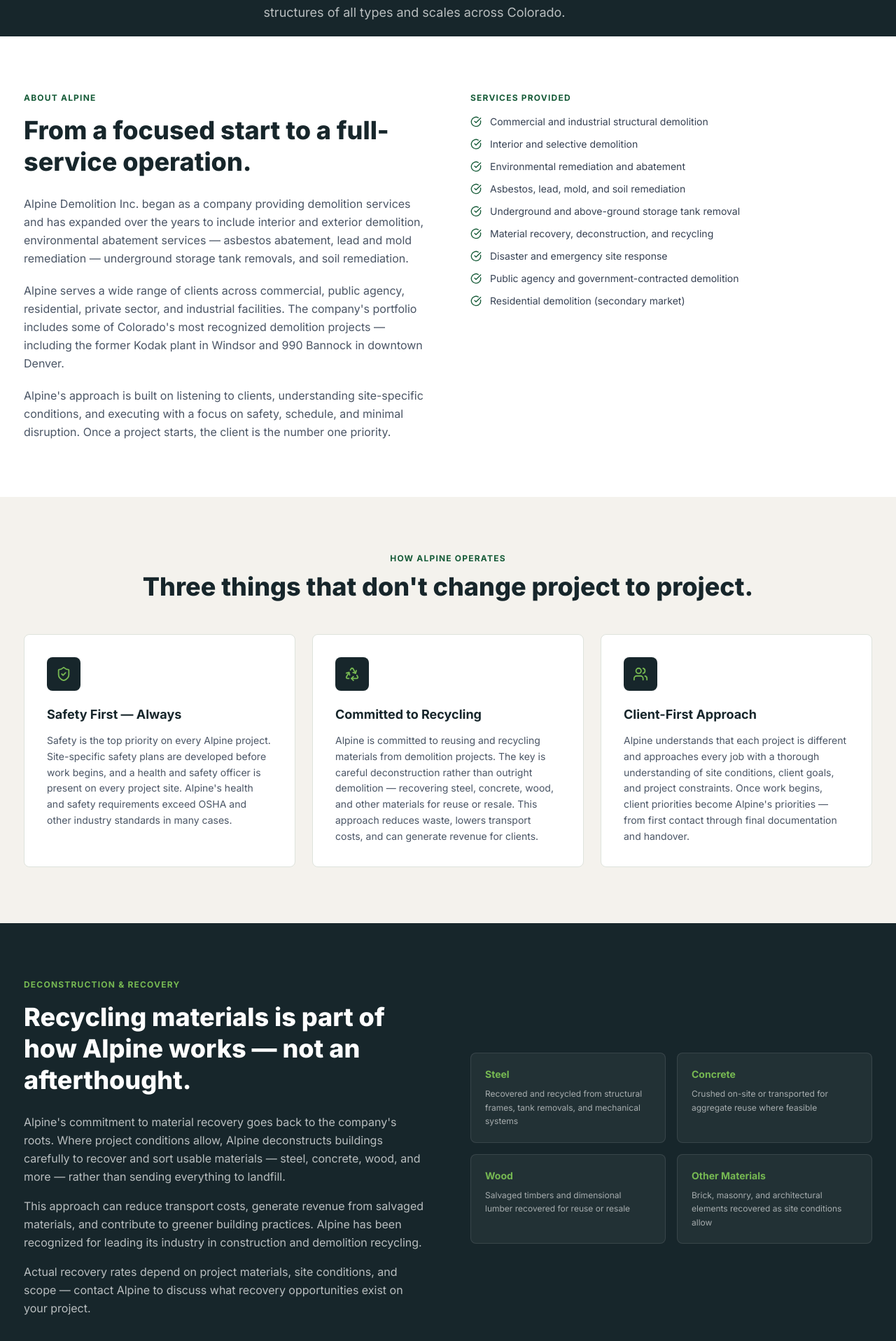
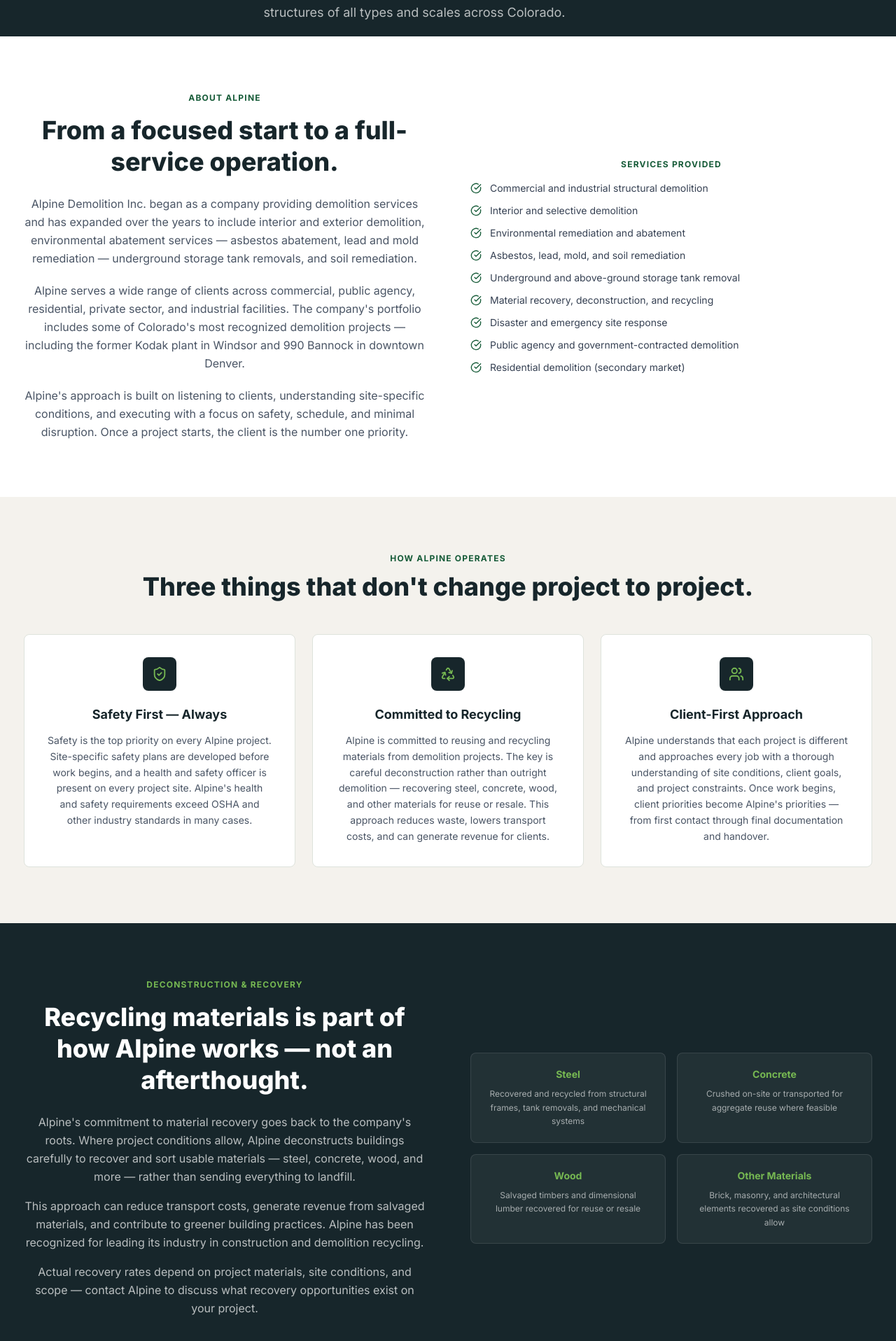
Before and after one commit to AppStudioPros/alpine-demolition, a Next.js app: page /company-profile in a window 1280 px wide. Shown: the part 364-2280 px from the top of the page at 70% size. Built offline with nearby package versions, Linux system fonts and the light colour scheme; no server answers.

Commit message:
style: full centering pass — homepage hero, safety sections, company profile sections, job openings header

```diff
--- a/app/company-profile/page.tsx
+++ b/app/company-profile/page.tsx
@@ -62,8 +62,8 @@
       {/* About */}
       <section className="bg-white py-20">
         <div className="max-w-[1260px] mx-auto px-4 sm:px-6">
-          <div className="grid grid-cols-1 lg:grid-cols-2 gap-16 items-start">
-            <div>
+          <div className="grid grid-cols-1 lg:grid-cols-2 gap-16 items-center">
+            <div className="text-center">
               <p className="text-[#165B38] text-xs font-bold uppercase tracking-widest mb-4">
                 About Alpine
               </p>
@@ -91,7 +91,7 @@
               </div>
             </div>
             <div>
-              <p className="text-[#165B38] text-xs font-bold uppercase tracking-widest mb-4">
+              <p className="text-[#165B38] text-xs font-bold uppercase tracking-widest mb-4 text-center">
                 Services Provided
               </p>
               <ul className="space-y-3">
@@ -122,7 +122,7 @@
             {commitments.map((c) => {
               const Icon = c.icon;
               return (
-                <div key={c.title} className="bg-white rounded-lg border border-[#DEE3DC] p-8">
+                <div key={c.title} className="bg-white rounded-lg border border-[#DEE3DC] p-8 text-center flex flex-col items-center">
                   <div className="w-12 h-12 rounded-lg bg-[#17262B] flex items-center justify-center mb-5">
                     <Icon size={22} className="text-[#76B852]" />
                   </div>
@@ -139,7 +139,7 @@
       <section className="bg-[#17262B] text-white py-20">
         <div className="max-w-[1260px] mx-auto px-4 sm:px-6">
           <div className="grid grid-cols-1 lg:grid-cols-2 gap-16 items-center">
-            <div>
+            <div className="text-center">
               <p className="text-[#76B852] text-xs font-bold uppercase tracking-widest mb-4">
                 Deconstruction & Recovery
               </p>
@@ -171,7 +171,7 @@
                 { label: "Wood", detail: "Salvaged timbers and dimensional lumber recovered for reuse or resale" },
                 { label: "Other Materials", detail: "Brick, masonry, and architectural elements recovered as site conditions allow" },
               ].map((m) => (
-                <div key={m.label} className="bg-white/5 border border-white/10 rounded-lg p-5">
+                <div key={m.label} className="bg-white/5 border border-white/10 rounded-lg p-5 text-center">
                   <p className="text-[#76B852] font-bold text-sm mb-2">{m.label}</p>
                   <p className="text-white/60 text-xs leading-relaxed">{m.detail}</p>
                 </div>
--- a/app/job-openings/page.tsx
+++ b/app/job-openings/page.tsx
@@ -54,10 +54,10 @@
       {/* Job listing */}
       <section className="bg-[#F4F2ED] py-20">
         <div className="max-w-[1260px] mx-auto px-4 sm:px-6">
-          <p className="text-[#165B38] text-xs font-bold uppercase tracking-widest mb-3">
+          <p className="text-[#165B38] text-xs font-bold uppercase tracking-widest mb-3 text-center">
             Current Openings
           </p>
-          <h2 className="text-3xl sm:text-4xl font-extrabold text-[#17262B] mb-10">
+          <h2 className="text-3xl sm:text-4xl font-extrabold text-[#17262B] mb-10 text-center">
             Open Positions
           </h2>
 
--- a/app/page.tsx
+++ b/app/page.tsx
@@ -155,7 +155,7 @@
         <div className="max-w-[1260px] mx-auto px-4 sm:px-6 w-full py-20 md:py-28">
           <div className="grid grid-cols-1 md:grid-cols-2 gap-12 items-center">
             {/* Left: copy */}
-            <div className="text-center md:text-left">
+            <div className="text-center">
               <p className="text-[#76B852] text-xs font-bold tracking-[0.2em] uppercase mb-5">
                 Commercial / Industrial / Environmental
               </p>
@@ -168,7 +168,7 @@
                 Structural demolition, environmental remediation, and material recovery for projects
                 throughout Colorado.
               </p>
-              <div className="flex flex-col sm:flex-row gap-4 justify-center md:justify-start">
+              <div className="flex flex-col sm:flex-row gap-4 justify-center">
                 <a
                   href="#callback-form"
                   className="inline-flex items-center justify-center gap-2 bg-[#165B38] hover:bg-[#1a7044] text-white font-semibold px-8 py-4 rounded text-base transition-colors duration-200"
--- a/app/safety/page.tsx
+++ b/app/safety/page.tsx
@@ -55,8 +55,8 @@
       {/* Core statement */}
       <section className="bg-white py-20">
         <div className="max-w-[1260px] mx-auto px-4 sm:px-6">
-          <div className="grid grid-cols-1 lg:grid-cols-2 gap-16 items-start">
-            <div>
+          <div className="grid grid-cols-1 lg:grid-cols-2 gap-16 items-center">
+            <div className="text-center">
               <p className="text-[#165B38] text-xs font-bold uppercase tracking-widest mb-4">
                 Our Commitment
               </p>
@@ -101,7 +101,7 @@
                   "All OSHA requirements met — often exceeded",
                   "Ongoing staff training in current regulations and procedures",
                 ].map((item) => (
-                  <li key={item} className="flex items-start gap-3 text-gray-700 text-sm">
+                  <li key={item} className="flex items-start gap-3 text-gray-700 text-sm text-left">
                     <ShieldCheck size={16} className="text-[#165B38] mt-0.5 shrink-0" />
                     <span>{item}</span>
                   </li>
@@ -127,7 +127,7 @@
             {pillars.map((p) => {
               const Icon = p.icon;
               return (
-                <div key={p.title} className="bg-white rounded-lg border border-[#DEE3DC] p-8">
+                <div key={p.title} className="bg-white rounded-lg border border-[#DEE3DC] p-8 text-center flex flex-col items-center">
                   <div className="w-12 h-12 rounded-lg bg-[#17262B] flex items-center justify-center mb-5">
                     <Icon size={22} className="text-[#76B852]" />
                   </div>
```
